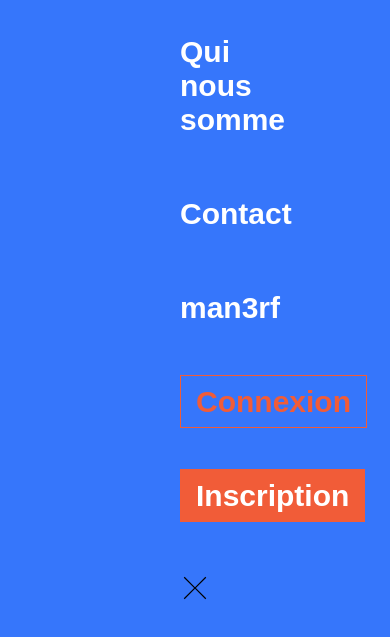
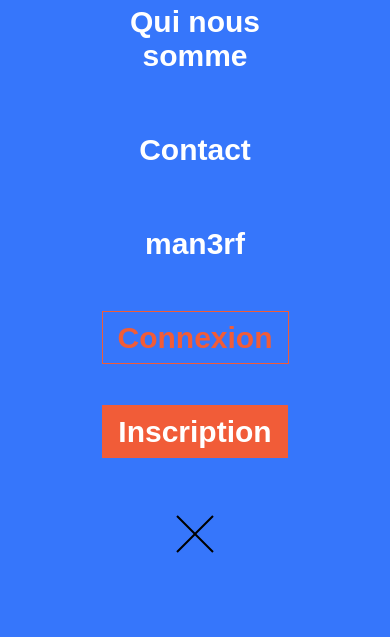
Before and after one commit to anasbouabid/gestion-gares, a plain HTML site: page index.html in a window 390 px wide. Both pictures are taken after a click on the link 314 px from the left and 42 px from the top of the page. Shown: the part 55-692 px from the top of the page. Drawn offline with Linux system fonts and the light colour scheme; a web font is replaced by a local one.

Commit message:
fixed nav menu on mobile

```diff
--- a/ressources/css/styles.css
+++ b/ressources/css/styles.css
@@ -282,7 +282,7 @@ footer{
         background: var(--blue);
         z-index: 2;
         overflow: hidden;
-        padding: 3em 6em;
+        padding: 2em 3em;
         list-style: none;
         font-size: 3rem;
         font-weight: 700;
```
